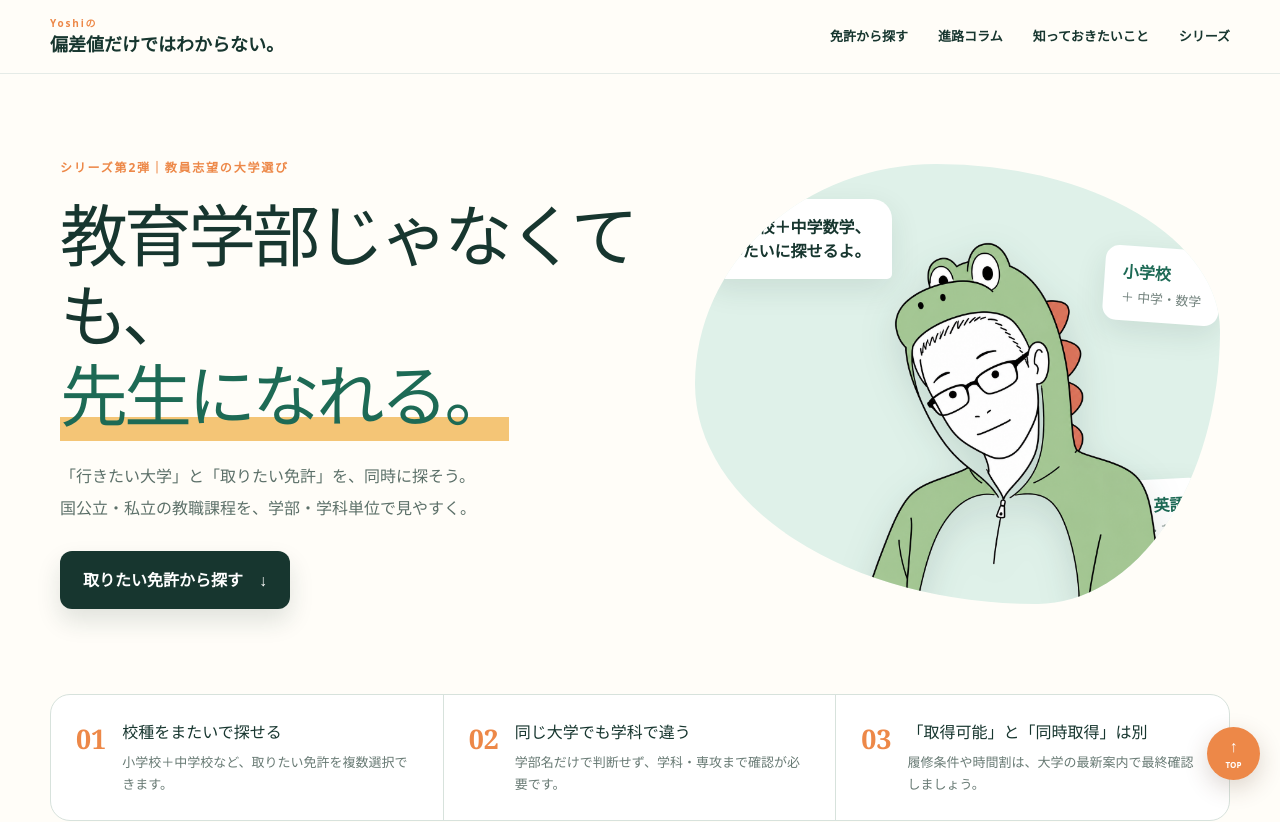
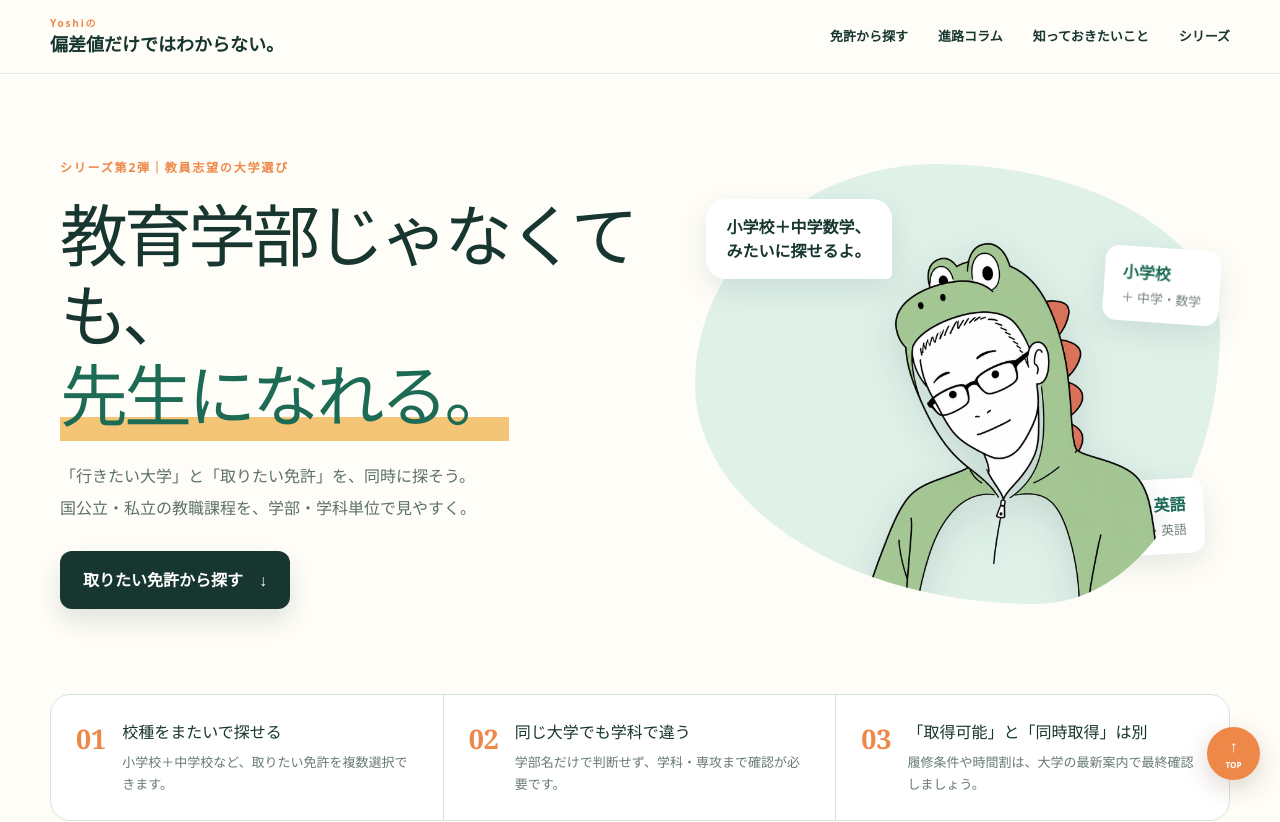
Before and after one commit to yoshiokayuta2-lgtm/teacher-license-navi, a Next.js app: page / in a window 1280 px wide. Shown: the top 822 px of the page. Built offline with nearby package versions, Linux system fonts and the light colour scheme.

Commit message:
Add files via upload

```diff
--- a/app/globals.css
+++ b/app/globals.css
@@ -86,9 +86,10 @@ body:has(.articleOverlay){overflow:hidden}
   .articleSection h3{font-size:19px}
   .articleActions{display:grid}
 }
-.visual{overflow:hidden;isolation:isolate}
+.visual{overflow:visible;isolation:isolate}
 .bubble,.mini{z-index:2}
-.yoshiHero{position:absolute;z-index:3;left:24%;bottom:-1px;width:64%;height:88%;object-fit:cover;object-position:50% 16%;mix-blend-mode:normal;filter:drop-shadow(0 12px 18px #17362f22)}
+.yoshiClip{position:absolute;inset:0;z-index:3;overflow:hidden;border-radius:inherit;pointer-events:none}
+.yoshiHero{position:absolute;left:24%;bottom:-1px;width:64%;height:88%;object-fit:cover;object-position:50% 16%;mix-blend-mode:normal;filter:drop-shadow(0 12px 18px #17362f22)}
 .columnArt img{position:absolute;right:28px;bottom:-8px;width:136px;height:136px;object-fit:contain;object-position:center bottom;opacity:.96;z-index:1}
 .columnArt span,.columnArt b{z-index:2;position:relative}
 .columnArt b{position:absolute}
--- a/app/page.tsx
+++ b/app/page.tsx
@@ -38,9 +38,13 @@ const FEATURED_DATA: School[] = [
   {prefecture:"京都",kind:"私立",university:"立命館大学",faculty:"理工学部",department:"数理科学科",licenses:["中学 数学","高校 数学"]},
 ];
 
+const NORMALIZED_PRIVATE_DATA: School[] = PRIVATE_DATA.map((school) =>
+  school.prefecture === "京" ? {...school, prefecture: "京都"} : school
+);
+
 const DATA: School[] = [
   ...NATIONAL_PUBLIC_DATA,
-  ...PRIVATE_DATA,
+  ...NORMALIZED_PRIVATE_DATA,
 ];
 
 const allLicenses = [...new Set(DATA.flatMap((school) => school.licenses))];
@@ -50,8 +54,8 @@ const GROUPS: [string, string[]][] = [
   ["高等学校", allLicenses.filter((license) => license.startsWith("高校 ")).sort()],
 ];
 
-const PRIVATE_PROGRAMS = PRIVATE_DATA.length;
-const PRIVATE_UNIVERSITIES = new Set(PRIVATE_DATA.map((school) => school.university)).size;
+const PRIVATE_PROGRAMS = NORMALIZED_PRIVATE_DATA.length;
+const PRIVATE_UNIVERSITIES = new Set(NORMALIZED_PRIVATE_DATA.map((school) => school.university)).size;
 const NATIONAL_PROGRAMS = NATIONAL_PUBLIC_DATA.filter((school) => school.kind === "国立").length;
 const PUBLIC_PROGRAMS = NATIONAL_PUBLIC_DATA.filter((school) => school.kind === "公立").length;
 const NATIONAL_UNIVERSITIES = new Set(NATIONAL_PUBLIC_DATA.filter((school) => school.kind === "国立").map((school) => school.university)).size;
@@ -148,7 +152,7 @@ export default function Home() {
     <header><a className="brand" href="#top"><small>Yoshiの</small>偏差値だけではわからない。</a><nav><a href="#finder">免許から探す</a><a href="#columns">進路コラム</a><a href="#tips">知っておきたいこと</a><a href="#series">シリーズ</a></nav></header>
     <section className="hero">
       <div><p className="label">シリーズ第2弾｜教員志望の大学選び</p><h1>教育学部じゃなくても、<br/><em>先生になれる。</em></h1><p className="lead">「行きたい大学」と「取りたい免許」を、同時に探そう。<br/>国公立・私立の教職課程を、学部・学科単位で見やすく。</p><a className="cta" href="#finder">取りたい免許から探す　↓</a></div>
-      <div className="visual"><div className="bubble">小学校＋中学数学、<br/>みたいに探せるよ。</div><img className="yoshiHero" src={asset("/yoshi-teacher-transparent.png")} alt="恐竜の着ぐるみを着たYoshi"/><div className="mini one"><b>小学校</b><small>＋ 中学・数学</small></div><div className="mini two"><b>中学・英語</b><small>＋ 高校・英語</small></div></div>
+      <div className="visual"><div className="bubble">小学校＋中学数学、<br/>みたいに探せるよ。</div><div className="yoshiClip"><img className="yoshiHero" src={asset("/yoshi-teacher-transparent.png")} alt="恐竜の着ぐるみを着たYoshi"/></div><div className="mini one"><b>小学校</b><small>＋ 中学・数学</small></div><div className="mini two"><b>中学・英語</b><small>＋ 高校・英語</small></div></div>
     </section>
     <section className="tips" id="tips">
       <article><b>01</b><div><h3>校種をまたいで探せる</h3><p>小学校＋中学校など、取りたい免許を複数選択できます。</p></div></article>
```
